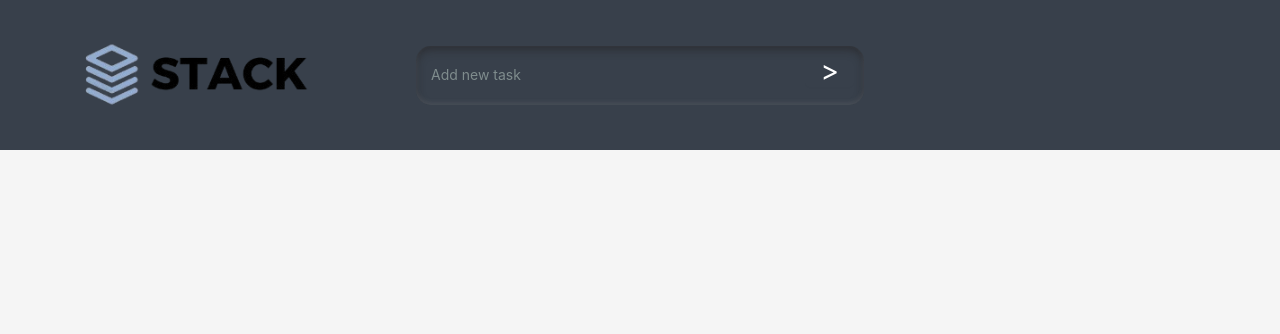
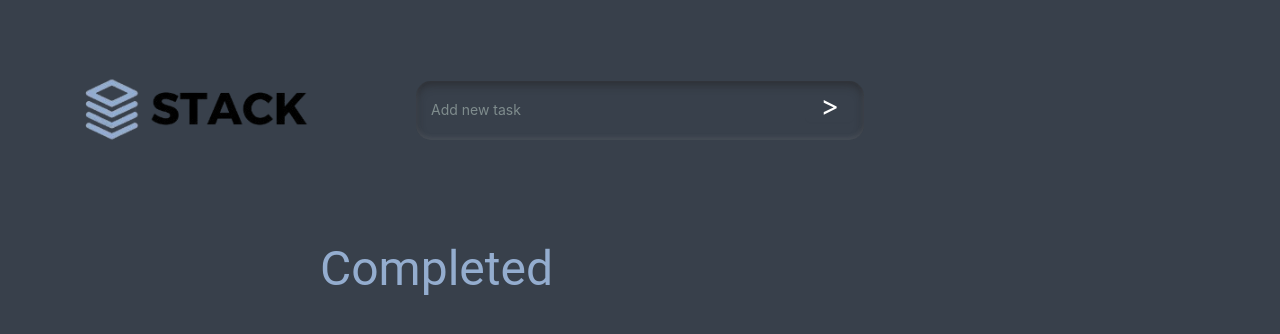
Before and after one commit to HassanKashif-pro/My-Todo-App-1, a React (Create React App) app in the folder webapp/: page /ToDo in a window 1280 px wide. Shown: the top 334 px of the page. Built offline with nearby package versions, Linux system fonts and the light colour scheme.

Commit message:
(webapp): Todo page WIP on Task Cards.

```diff
--- /dev/null
+++ b/webapp/src/lib/TaskCards.tsx
@@ -0,0 +1,7 @@
+import React from "react";
+
+function TaskCards() {
+  return <div></div>;
+}
+
+export default TaskCards;
--- a/webapp/src/pages/ToDo.tsx
+++ b/webapp/src/pages/ToDo.tsx
@@ -1,9 +1,10 @@
 import React from "react";
 import "../style/ToDo.css";
-import { Layout, Input, Button, Image } from "antd";
+import { Layout, Input, Button, Image, Flex, AutoComplete } from "antd";
 import { FaBars } from "react-icons/fa";
 import { Content } from "antd/es/layout/layout";
 import { Link } from "react-router-dom";
+import TaskCards from "../lib/TaskCards";
 
 const { Header } = Layout;
 
@@ -33,7 +34,12 @@ function Todo() {
           </Button>
         </div>
       </Header>
-      <Content></Content>
+      <Content className="content">
+        <div>
+          <TaskCards />
+          <h1 className="h1">Completed</h1>
+        </div>
+      </Content>
     </Layout>
   );
 }
--- a/webapp/src/style/ToDo.css
+++ b/webapp/src/style/ToDo.css
@@ -1,8 +1,13 @@
+body {
+  background-color: #38404b;
+  overflow: hidden;
+}
+
 .navbar {
   display: flex;
   align-items: center;
   justify-content: space-between; /* Distribute space between items */
-  padding: 20px 60px; /* Adjusted padding */
+  padding: 110px 60px; /* Adjusted padding */
   background-color: #38404b;
   position: relative;
   height: 150px;
@@ -56,3 +61,38 @@
   background-color: transparent !important; /* Hover color */
   color: #ffffff !important; /* Hover text color */
 }
+.content {
+  background-color: #38404b;
+  overflow: hidden;
+}
+.h1 {
+  color: #94adcf; /* Text color */
+  font-size: 3rem; /* Font size */
+  margin-left: 20rem;
+  font-weight: 400;
+  font-family: "Roboto";
+}
+.task-list {
+  background-color: white;
+  padding: 15px;
+  border-radius: 10px;
+  margin-bottom: 10px;
+  box-shadow: 0 2px 5px rgba(0, 0, 0, 0.1);
+  width: 50%;
+}
+
+.task-list.completed {
+  text-decoration: line-through;
+  color: #888;
+}
+
+/* Responsiveness */
+@media (max-width: 768px) {
+  .task-list {
+    width: 100%;
+  }
+
+  .task-form {
+    flex-direction: column;
+  }
+}
```
